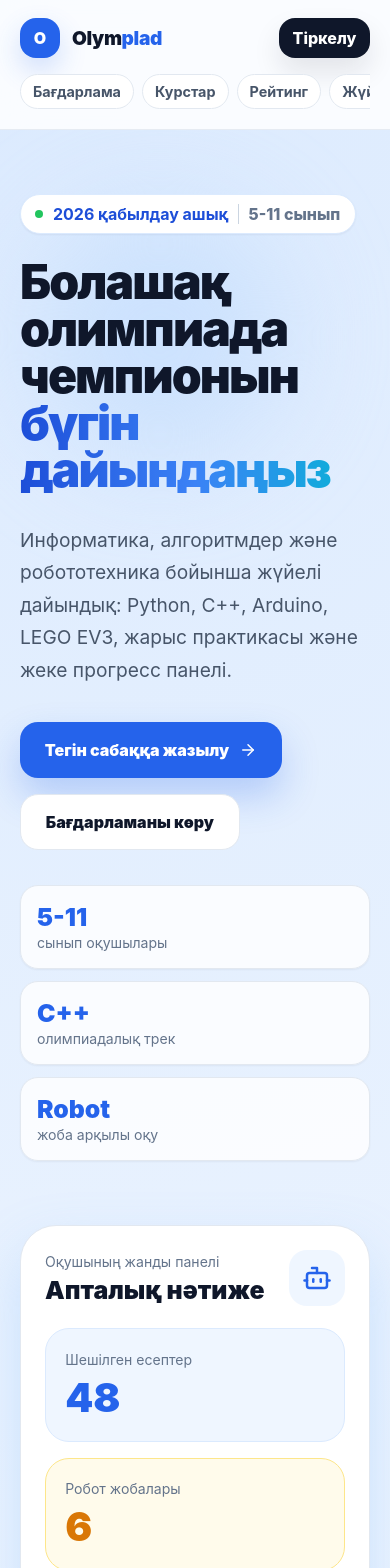
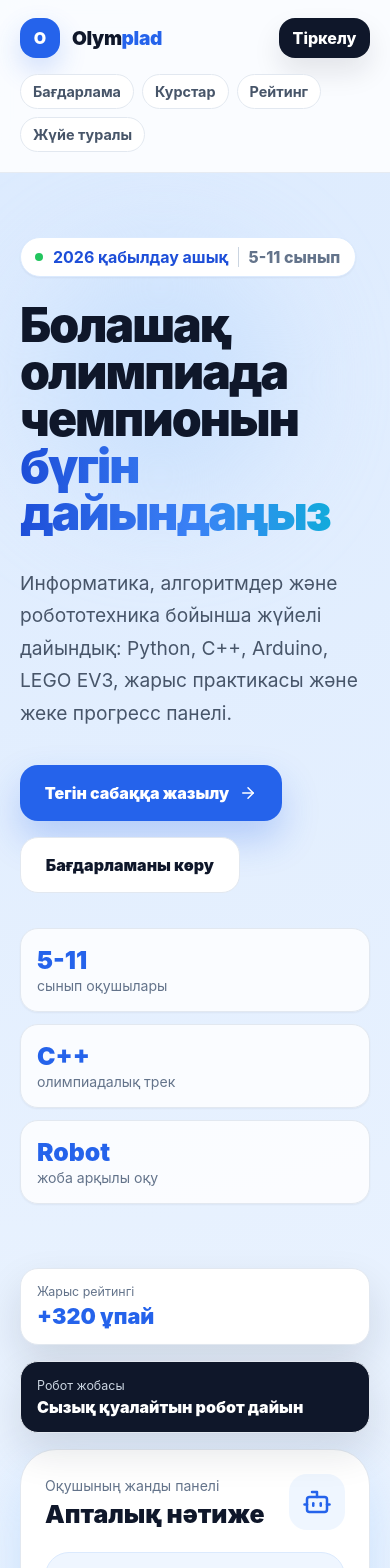
Before and after one commit to KuanyshAlmas/Olympladproject, a React (Vite) app in the folder frontend/: page / in a window 390 px wide. Shown: the top 1568 px of the page. Built offline with nearby package versions, Linux system fonts and the light colour scheme.

Commit message:
Fix welcome page visibility

```diff
--- a/frontend/src/styles/PublicLanding.css
+++ b/frontend/src/styles/PublicLanding.css
@@ -172,9 +172,19 @@
 
 .ad-hero h1 span {
   display: block;
-  color: transparent;
+  color: #2563eb;
   background: linear-gradient(90deg, #1d4ed8, #3b82f6, #06b6d4);
+  -webkit-background-clip: text;
   background-clip: text;
+  -webkit-text-fill-color: transparent;
+}
+
+@supports not ((background-clip: text) or (-webkit-background-clip: text)) {
+  .ad-hero h1 span {
+    background: none;
+    color: #2563eb;
+    -webkit-text-fill-color: currentColor;
+  }
 }
 
 .ad-hero-copy > p {
@@ -243,6 +253,8 @@
 }
 
 .ad-dashboard-wrap {
+  display: grid;
+  gap: 1rem;
   width: 100%;
   max-width: 580px;
   justify-self: end;
@@ -1030,7 +1042,20 @@
   }
 
   .ad-floating-card {
-    display: none;
+    position: static;
+    display: grid;
+    transform: none;
+    width: 100%;
+    border-radius: 18px;
+    padding: 0.95rem 1rem;
+  }
+
+  .ad-floating-rating {
+    order: -2;
+  }
+
+  .ad-floating-project {
+    order: -1;
   }
 }
 
@@ -1045,8 +1070,8 @@
   }
 
   .ad-nav-links {
-    overflow-x: auto;
-    flex-wrap: nowrap;
+    overflow: visible;
+    flex-wrap: wrap;
     padding-bottom: 0.2rem;
   }
 
```
